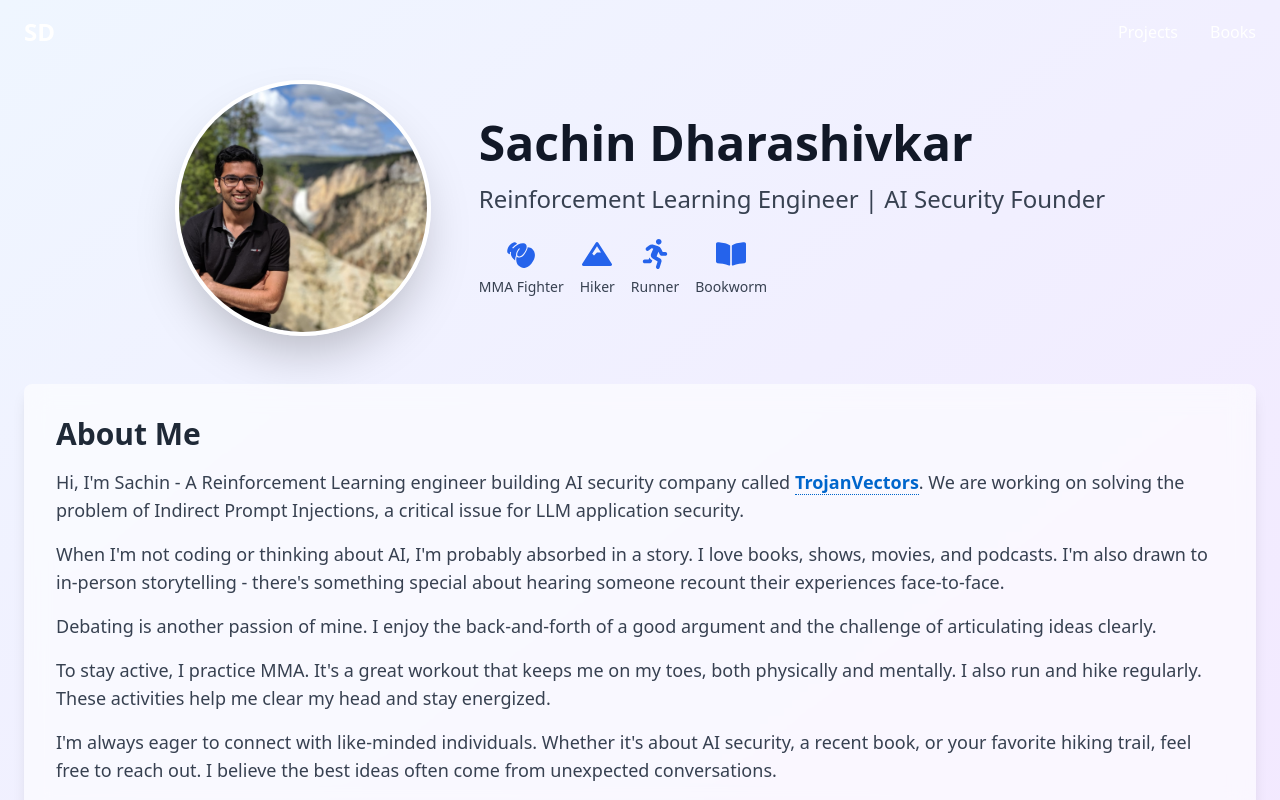
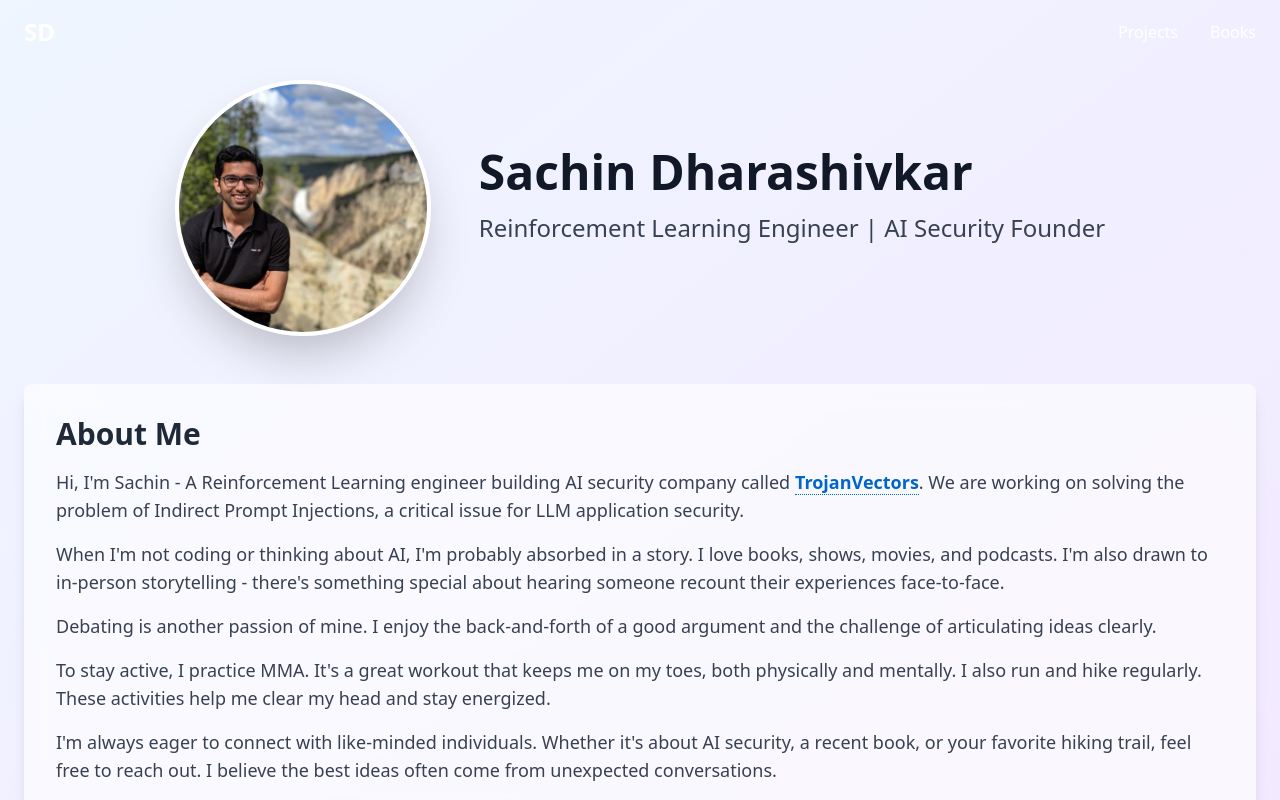
Before and after one commit to SDharashivkar/Sachin, a React (Create React App) app: page / in a window 1280 px wide. Shown: the top 800 px of the page. Built offline with nearby package versions, Linux system fonts and the light colour scheme.

Commit message:
removed symbols

```diff
--- a/src/components/Home.js
+++ b/src/components/Home.js
@@ -25,12 +25,6 @@ const Home = () => {
             <p className="text-xl md:text-2xl mb-6 animate-slide-up animation-delay-200 text-gray-700">
               Reinforcement Learning Engineer | AI Security Founder
             </p>
-            <div className="flex justify-center md:justify-start space-x-4 animate-slide-up animation-delay-400">
-              <IconBox icon={<GiBoxingGlove />} text="MMA Fighter" />
-              <IconBox icon={<FaMountain />} text="Hiker" />
-              <IconBox icon={<FaRunning />} text="Runner" />
-              <IconBox icon={<FaBookOpen />} text="Bookworm" />
-            </div>
           </div>
         </div>
         <div className="mt-12 bg-white bg-opacity-60 backdrop-blur-md rounded-lg p-8 animate-fade-in animation-delay-600 shadow-lg">
```
